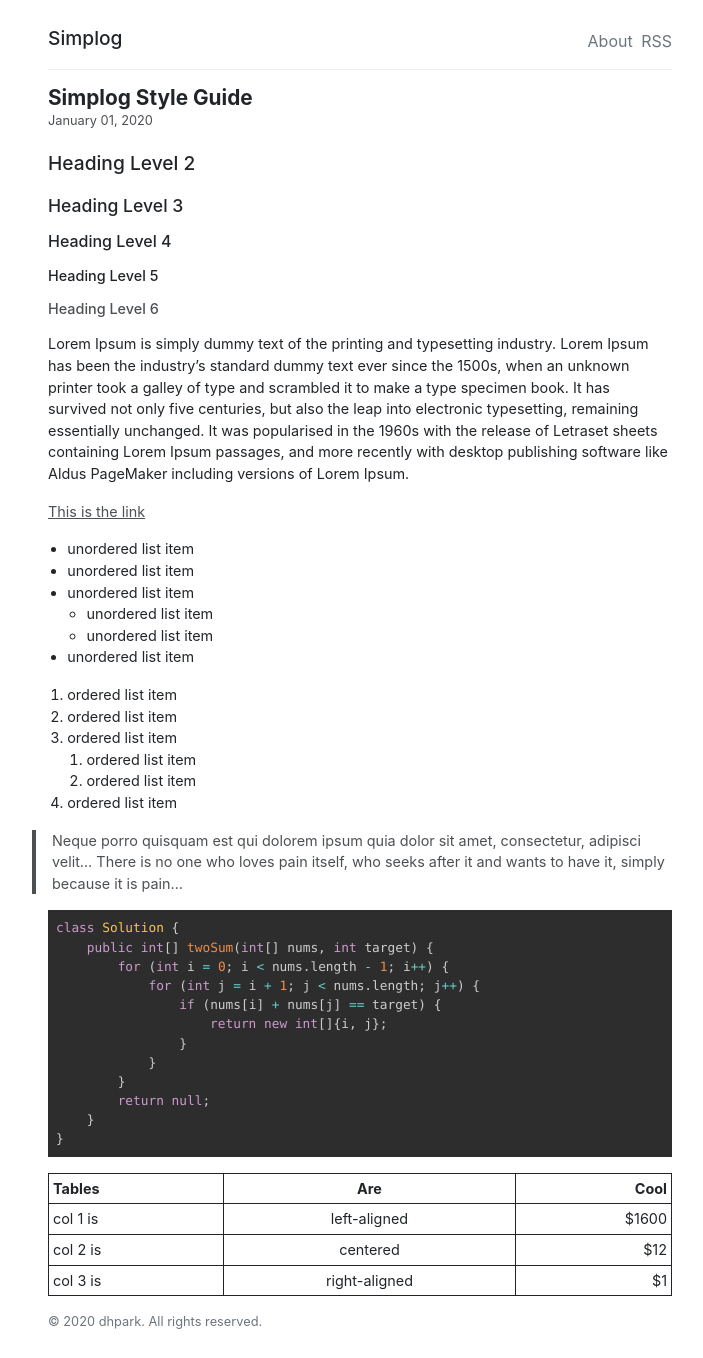
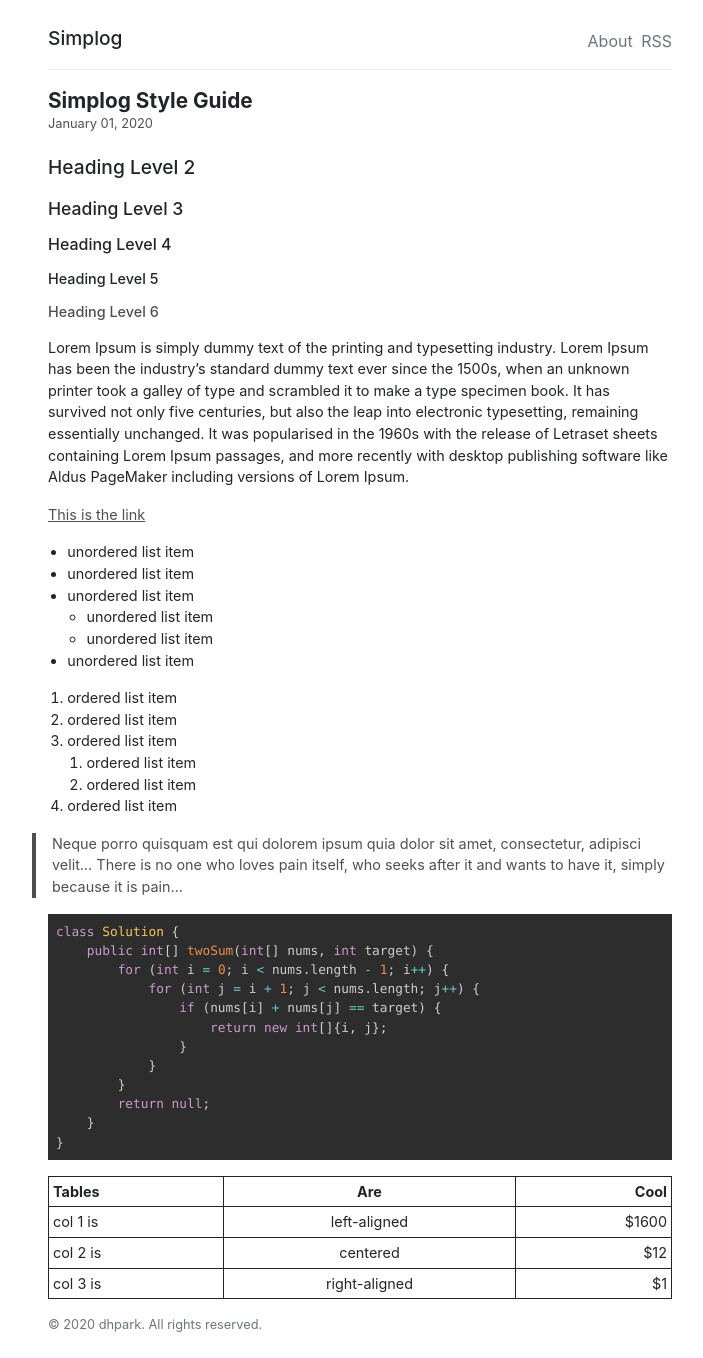
Before and after one commit to daehopark/simplog-jekyll-theme, a Jekyll site: the page built from _posts/2020-01-01-Simplog-Style-Guide.md, in a window 1280 px wide. Shown: the whole page, without its empty margins (280-983 px from the left). Built offline with Jekyll 4.4.1, drawn with Linux system fonts in a browser that asks for light colours.

Commit message:
[update] style.css

```diff
--- a/assets/css/style.css
+++ b/assets/css/style.css
@@ -51,7 +51,7 @@ header .menu-list a:hover {
 
 /* section */
 section {
-    margin: 1rem 0 0;
+    margin: 1.2rem 0 0;
 }
 
 
```
